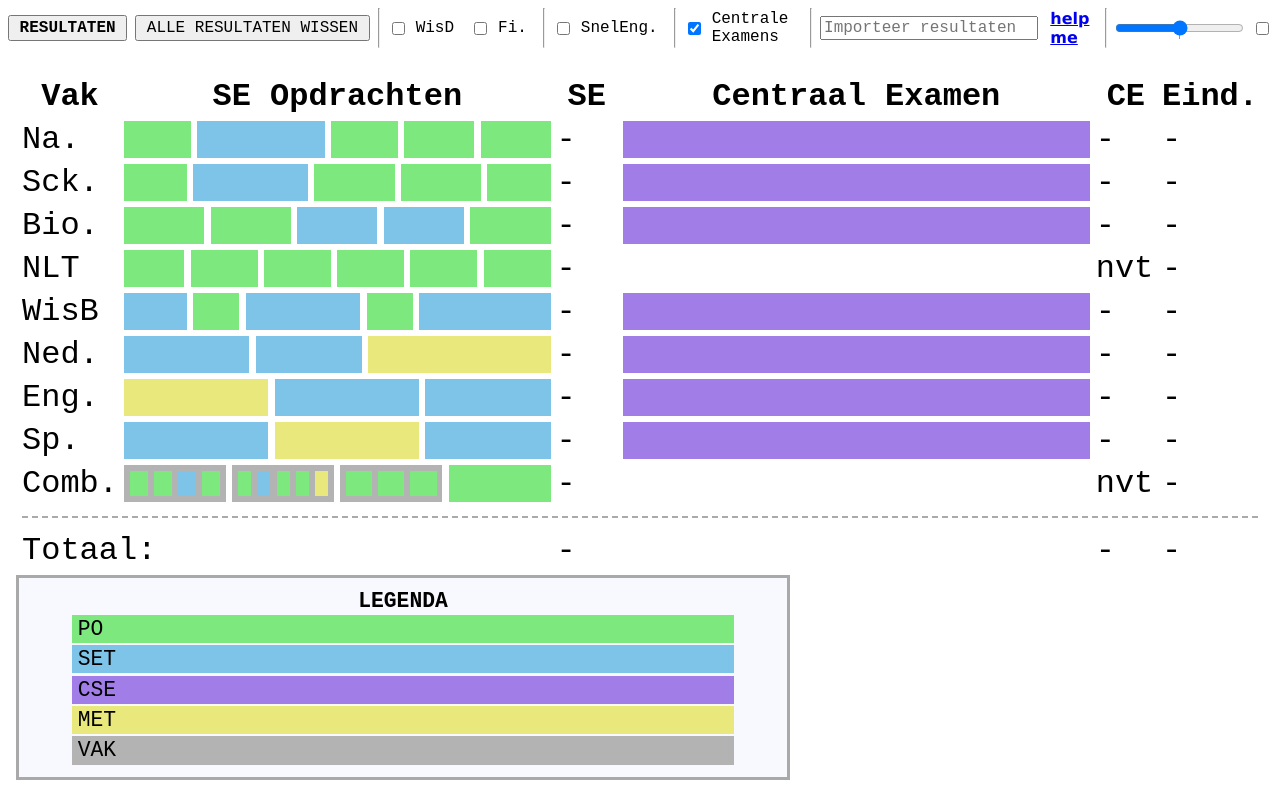
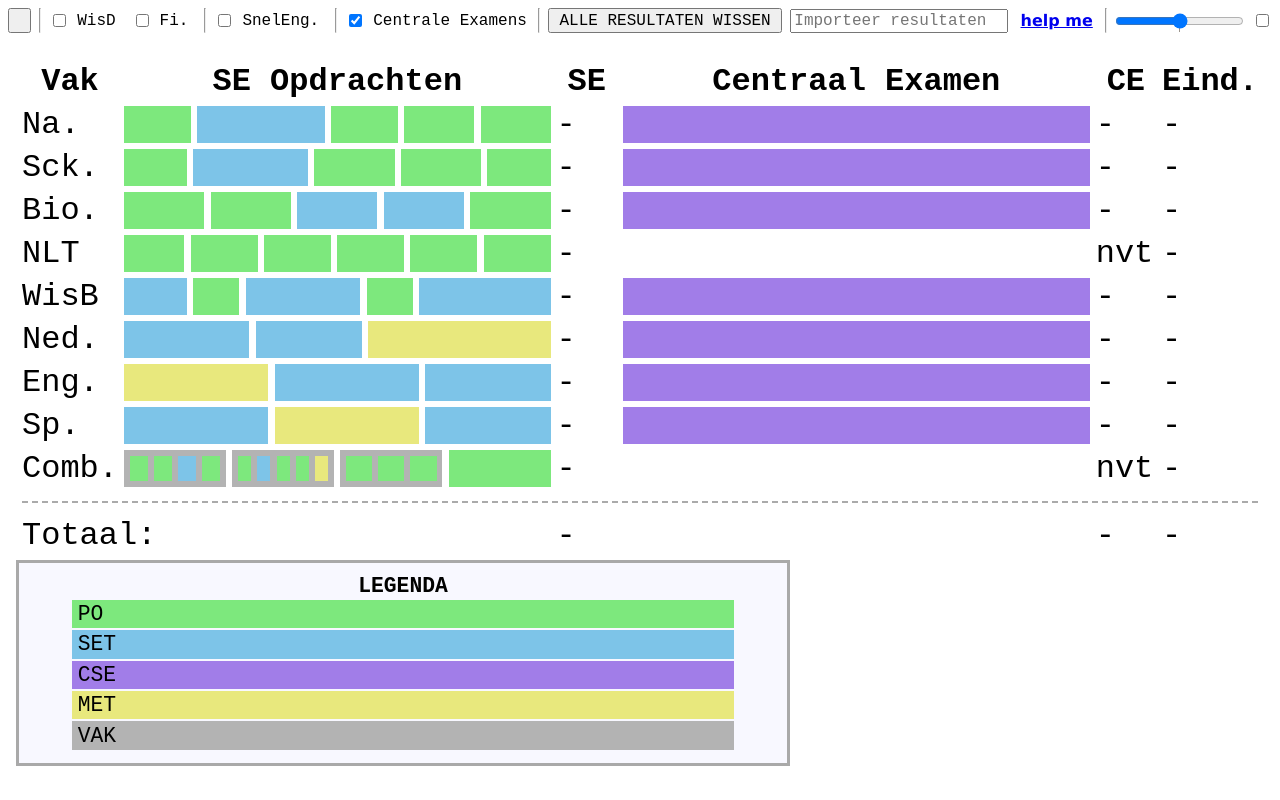
Before and after one commit to Wouterr0/cijfer-vis, a Vue app: page / in a window 1280 px wide. Built offline with nearby package versions, Linux system fonts and the light colour scheme.

Commit message:
Do show results in 'list' mode

```diff
--- a/src/components/Settings.vue
+++ b/src/components/Settings.vue
@@ -1,12 +1,6 @@
 <template>
     <div class="settings">
         <ToggleButton :values="modi" v-model="mode" style="font-weight: 700" />
-        <input
-            type="button"
-            v-if="showResults"
-            value="ALLE RESULTATEN WISSEN"
-            @click="clearAll"
-        />
         <hr />
         <Optionals />
         <hr />
@@ -17,6 +11,12 @@
             >Centrale Examens</label
         >
         <hr class="left" />
+        <template v-if="showResults">
+            <input
+                type="button"
+                value="ALLE RESULTATEN WISSEN"
+                @click="clearAll"
+            />
             <input
                 placeholder="Importeer resultaten"
                 title="Plak hier je magister resultaten"
@@ -29,6 +29,8 @@
                 help me
             </a>
             <hr />
+        </template>
+
         <input
             type="range"
             v-model="scale"
@@ -67,7 +69,7 @@ export default {
         ...mapGetters(['showResults']),
         mode: {
             get() {
-                return this.$store.state.mode;
+                return this.$store.state.settings.mode;
             },
             set(value) {
                 this.$store.commit('setMode', value);
```
Lines whose indentation alone changed are shown as unchanged.
